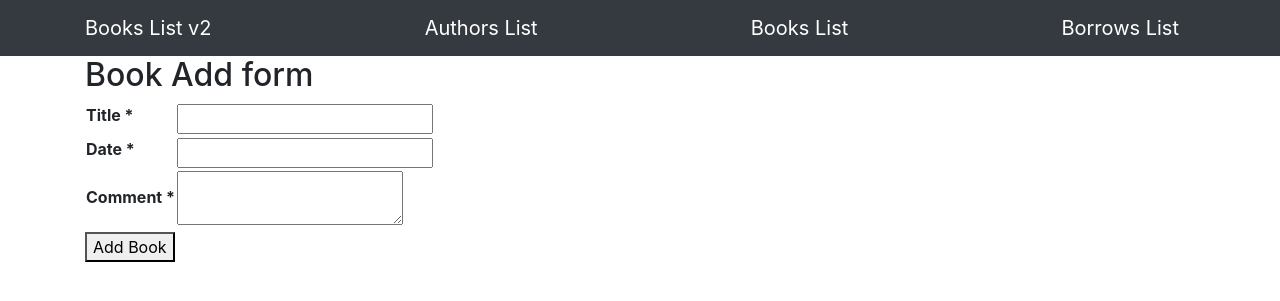
After one commit to PedroPLCode/books_list_v2.py, a Flask app: page /addbook/1 in a window 1280 px wide. The commit adds this page. Shown: the top 301 px of the page. Run offline with Flask 3, Linux system fonts and the light colour scheme.

Commit message:
Fix bugs. A lot of bugs.

```diff
--- a/app/models.py
+++ b/app/models.py
@@ -17,6 +17,7 @@ class Book(db.Model):
     date = db.Column(db.String(100), index=True, default=datetime.utcnow)
     comment = db.Column(db.String(100), index=True)
     author_id = db.Column(db.Integer, db.ForeignKey('author.id'))
+    borrows = db.relationship("Borrow", backref="book", lazy="dynamic")
 
     def __str__(self):
         return f"<Book {self.id} {self.title}>"
--- a/app/routes.py
+++ b/app/routes.py
@@ -22,7 +22,7 @@ def create_fake_data():
 
 
 def create_fake_data_n_times(n):
-    for i in range(1, n):
+    for i in range(0, n):
         create_fake_data()
 
 
@@ -47,22 +47,56 @@ def authors_view():
 
         return redirect(url_for("authors_view"))
 
-    return render_template("authors.html", authors=authors, form=form)
+    return render_template("authors.html", authors=authors, form=form, error=error)
 
 
 @app.route('/books', methods=["GET", "POST"])
 def books_view():
+    error = ""
+    books = Book.query.all()
+    return render_template("books.html", books=books, error=error)
+
+
+@app.route('/addbook/<int:author_id>', methods=["GET", "POST"])
+def add_book_view(author_id):
     form=BookForm()
     error = ""
-    books = Book.query.all()
 
-    return render_template("books.html", books=books, form=form)
+    if request.method == "POST" and form.validate_on_submit():
+        author_id = request.form.get('author_id')
+        form.data.pop('csrf_token')
+        new_book = Book(title=form.data['title'], comment=form.data['comment'], author_id=author_id)
+        db.session.add(new_book)
+        db.session.commit()
+        books = Book.query.all()
+        return render_template("books.html", books=books, form=form, error=error)
+
+    return render_template("add_book.html", form=form, error=error, author_id=author_id)
 
 
 @app.route('/borrows', methods=["GET", "POST"])
 def borrows_view():
+    error = ""
+    borrows = Borrow.query.all()
+    return render_template("borrows.html", borrows=borrows, error=error)
+
+
+@app.route('/addborrow/<int:book_id>', methods=["GET", "POST"])
+def add_borrow_view(book_id):
     form=BorrowForm()
     error = ""
-    borrows = Borrow.query.all()
 
-    return render_template("borrows.html", borrows=borrows, form=form, error=error)
+    if request.method == "POST" and form.validate_on_submit():
+        book_id = request.form.get('book_id')
+        form.data.pop('csrf_token')
+        new_borrow = Borrow(borrower=form.data['borrower'],
+                            borrow_date=form.data['borrow_date'],
+                            return_date=form.data['return_date'],
+                            comment=form.data['comment'],
+                            book_id=book_id)
+        db.session.add(new_borrow)
+        db.session.commit()
+        borrows = Borrow.query.all()
+        return render_template("borrows.html", borrows=borrows, form=form, error=error)
+
+    return render_template("add_borrow.html", form=form, error=error, book_id=book_id)
--- /dev/null
+++ b/app/templates/add_book.html
@@ -0,0 +1,22 @@
+{% extends "base.html" %}
+
+{% block content %}
+
+<div>
+    <h2>Book Add form</h2>
+    <form method="POST" action="/addbook/{{ author_id }}">
+        {{ form.hidden_tag() }}
+        <table>
+            {% for field in form if field.widget.input_type != 'hidden' %}
+                <tr>
+                    <th>{{ field.label }} {% if field.flags.required %}*{% endif %}</th>
+                    <td>{{ field }}</td>
+                </tr>
+            {% endfor %}
+        </table>
+        <input type="hidden" name="author_id" value="{{ author_id }}">
+        <button type="submit">Add Book</button>
+    </form>
+</div>
+
+{% endblock %}
--- a/app/templates/authors.html
+++ b/app/templates/authors.html
@@ -18,7 +18,7 @@
         <tr>
             <td>{{ author.name }}</a></td>
             <td>{{ author.comment }}</td>
-            <td>{{ author.id }}</td>
+            <td><a href="/addbook/{{ loop.index }}">Add Book</a></td>
         </tr>
         {% endfor %}
     </table>
```
Also changed, not shown: app/templates/add_borrow.html (added, +22 -0 lines), app/templates/books.html (+6 -19 lines), app/templates/borrows.html (+4 -18 lines), bookslist.db.
